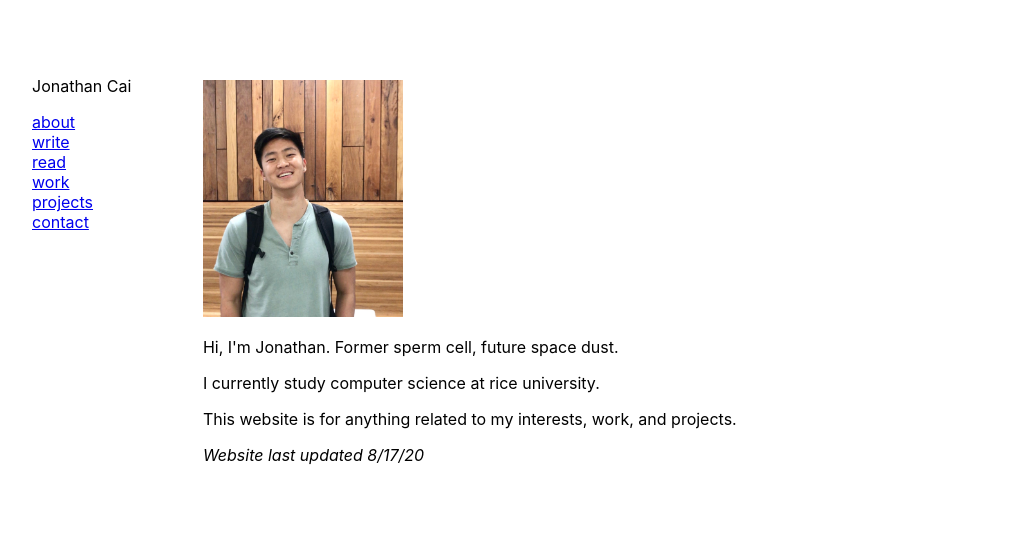
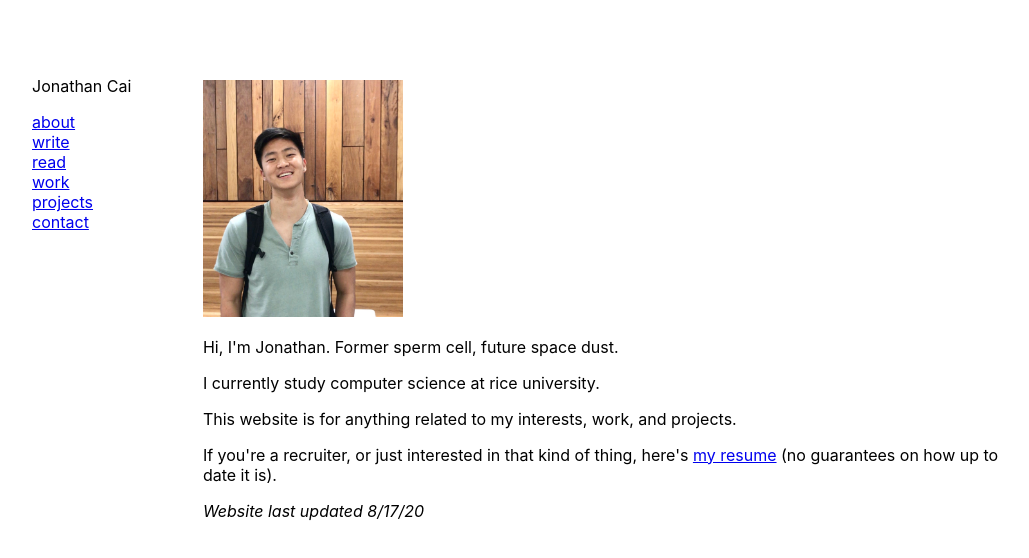
Before and after one commit to jonathancai11/min-portfolio, a React (Create React App) app: page /about in a window 1280 px wide. Shown: the top 558 px of the page, without its empty margins (136-1165 px from the left). Built offline with nearby package versions, Linux system fonts and the light colour scheme.

Commit message:
add resume to about page

```diff
--- a/src/components/About/About.js
+++ b/src/components/About/About.js
@@ -1,4 +1,5 @@
 import React from 'react';
+import pdf from '../../files/jonathan_cai_resume.pdf';
 import pic from '../../files/me.jpg'
 import './About.css'
 
@@ -10,6 +11,7 @@ export default function About(props) {
                 <p>Hi, I'm Jonathan. Former sperm cell, future space dust.</p>
                 <p>I currently study computer science at rice university.</p>
                 <p>This website is for anything related to my interests, work, and projects.</p>
+                <p>If you're a recruiter, or just interested in that kind of thing, here's <a target="_blank" rel="noopener noreferrer" href={pdf}>my resume</a> (no guarantees on how up to date it is).</p>
                 <i>Website last updated 8/17/20</i>
             </div>
         </div>
```
